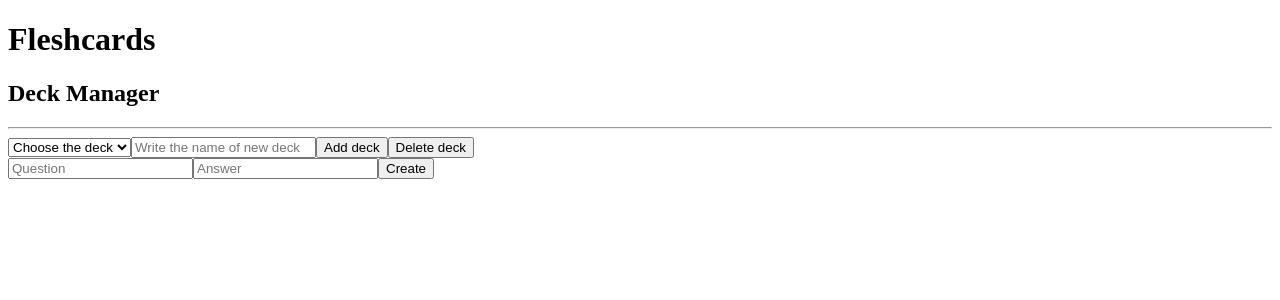
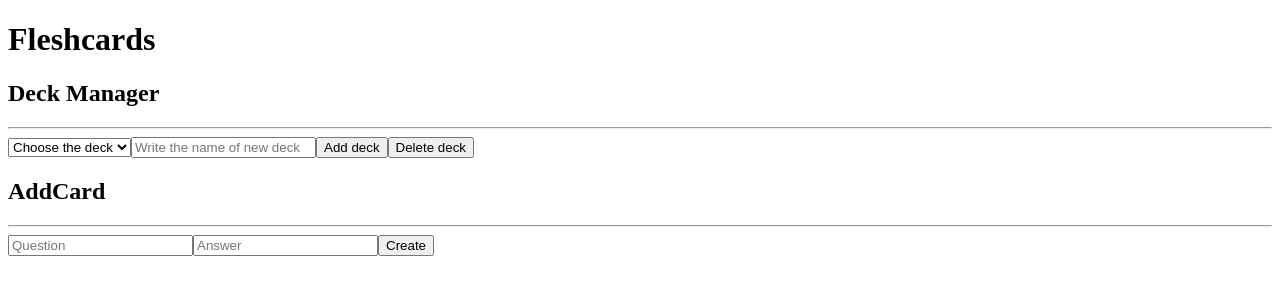
Before and after one commit to Danik1717/Flashcards_react, a React (Vite) app: page / in a window 1280 px wide. Shown: the top 300 px of the page. Built offline with nearby package versions, Linux system fonts and the light colour scheme.

Commit message:
feat: add card creation functionality

```diff
--- a/src/App.jsx
+++ b/src/App.jsx
@@ -13,7 +13,7 @@ class App extends React.Component {
     };
   }
 
-  AddNewDeck = (NewDeckName) => {
+  addNewDeck = (NewDeckName) => {
     if (NewDeckName.trim()) {
       const newDeck = {
         title: NewDeckName,
@@ -28,12 +28,35 @@ class App extends React.Component {
   };
   deleteDeck = (currentDeckId) => {
     this.setState({
-      decks: this.state.decks.filter((deck) => deck.id !== Number(currentDeckId)),
+      decks: this.state.decks.filter(
+        (deck) => deck.id !== Number(currentDeckId),
+      ),
       currentDeckId: null,
     });
   };
   selectDeck = (id) => {
     this.setState({ currentDeckId: id });
+  };
+
+  addNewCard = (front, back) => {
+    if (front.trim() && back.trim()) {
+      const newCard = {
+        front: front,
+        back: back,
+        id: Date.now(),
+        learned: false,
+      };
+      let updatedDecks = this.state.decks.map((deck) => {
+        if (deck.id === Number(this.state.currentDeckId)) {
+          return {
+            ...deck,
+            cards: [newCard,...deck.cards]
+          }
+        }
+        return deck
+      });
+      this.setState({decks: updatedDecks})
+    }
   };
 
   componentDidMount() {
@@ -59,11 +82,11 @@ class App extends React.Component {
         <DeckManager
           decks={this.state.decks}
           currentDeckId={this.state.currentDeckId}
-          onAddDeck={this.AddNewDeck}
+          onAddDeck={this.addNewDeck}
           onSelectDeck={this.selectDeck}
-          onDeleteDeck = {this.deleteDeck}
+          onDeleteDeck={this.deleteDeck}
         />
-        <CardForm />
+        <CardForm onAddCard={this.addNewCard} />
       </div>
     );
   }
--- a/src/CardForm.jsx
+++ b/src/CardForm.jsx
@@ -1,12 +1,40 @@
-import React from 'react'
+import React from "react";
 
 class CardForm extends React.Component {
+  state = {
+    frontInput: "",
+    backInput: "",
+  };
+  handleNewCard = () => {
+    this.props.onAddCard(this.state.frontInput, this.state.backInput);
+    this.setState({ frontInput: "", backInput: "" });
+  };
+
+  handleFrontInput = (e) => {
+    this.setState({ frontInput: e.target.value });
+  };
+
+  handleBackInput = (e) => {
+    this.setState({ backInput: e.target.value });
+  };
   render() {
     return (
       <div>
-        <input type="text" placeholder="Question"/>
-        <input type="text" placeholder="Answer"/>
-        <button>Create</button>
+        <h2>AddCard</h2>
+        <hr />
+        <input
+          type="text"
+          value={this.state.frontInput}
+          onChange={this.handleFrontInput}
+          placeholder="Question"
+        />
+        <input
+          type="text"
+          value={this.state.backInput}
+          onChange={this.handleBackInput}
+          placeholder="Answer"
+        />
+        <button onClick={this.handleNewCard}>Create</button>
       </div>
     );
   }
```
